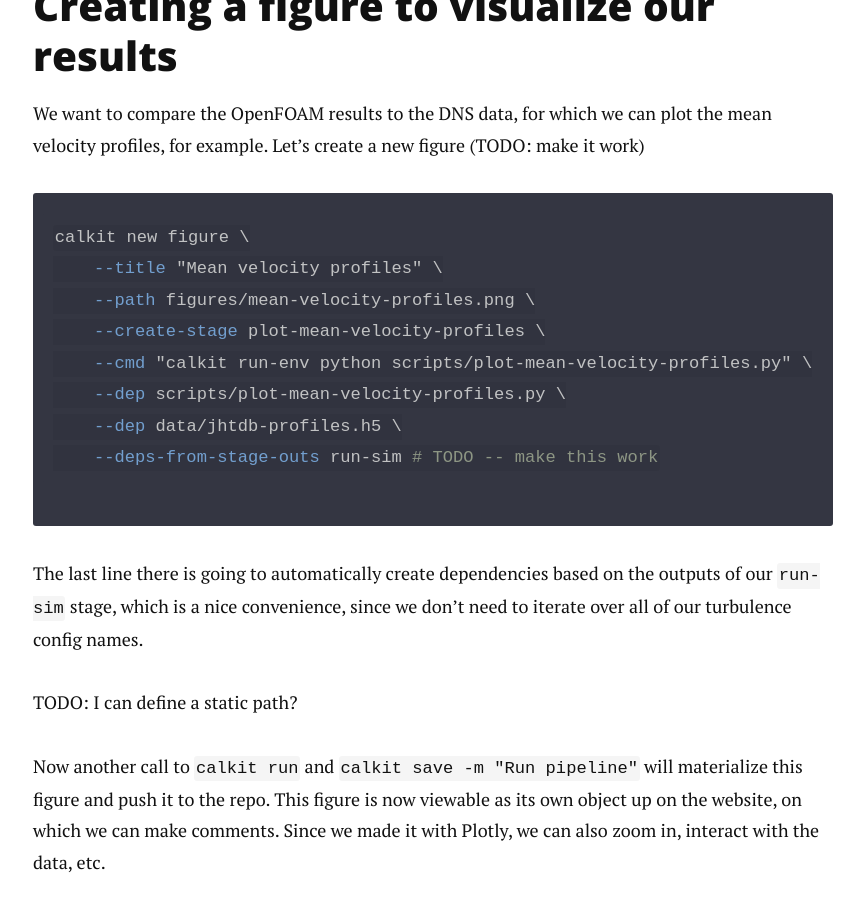
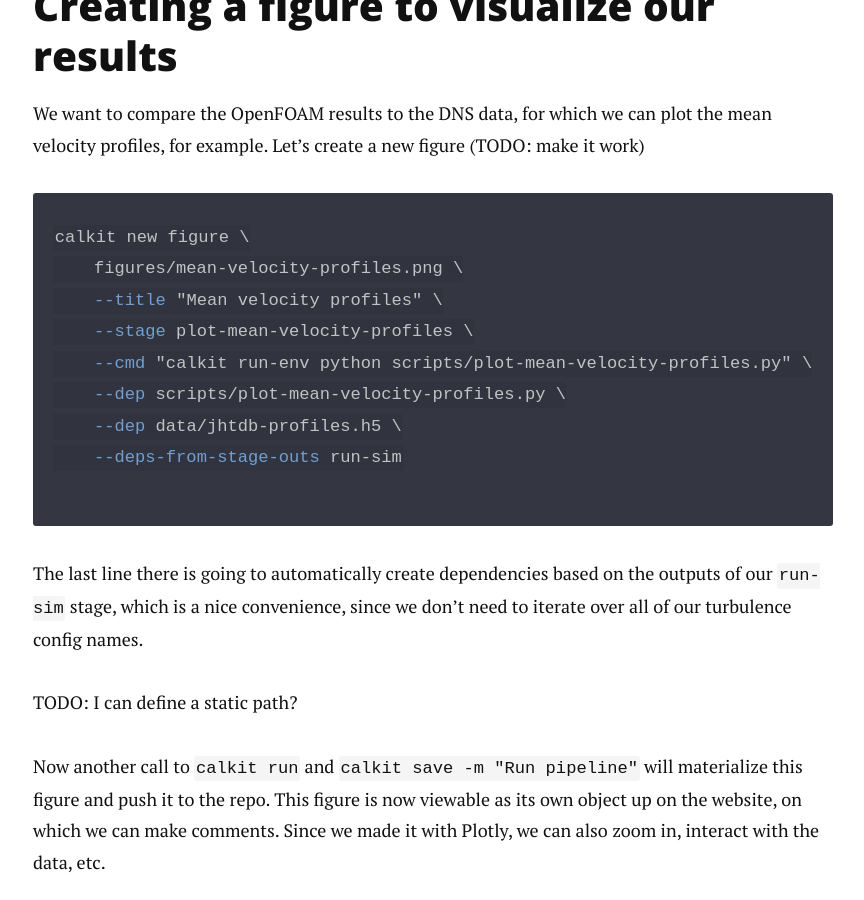
Before and after one commit to petebachant/petebachant.github.io, a Jekyll site: the page built from _posts/2024-10-15-reproducible-openfoam.markdown, in a window 1280 px wide and 900 px high, scrolled down 6929 px. Shown: the whole window, without its empty margins (207-1071 px from the left). Built offline with Jekyll 4.4.1, drawn with Linux system fonts in a browser that asks for light colours; nearby versions of some CDN libraries; formulas are drawn with MathJax 3; comment, search, counter and statistics services are not loaded; some of the changed text lies outside the part shown.

Commit message:
Update commands

````diff
--- a/_posts/2024-10-15-reproducible-openfoam.markdown
+++ b/_posts/2024-10-15-reproducible-openfoam.markdown
@@ -194,7 +194,7 @@
 If we set this up properly, DVC will be smart enough to cache the results
 and not rerun simulations when they don't need to be rerun.
 
-We create this with (TODO: make this work)
+We can create this with:
 
 ```sh
 calkit new foreach-stage \
@@ -241,13 +241,13 @@
 
 ```sh
 calkit new figure \
+    figures/mean-velocity-profiles.png \
     --title "Mean velocity profiles" \
-    --path figures/mean-velocity-profiles.png \
-    --create-stage plot-mean-velocity-profiles \
+    --stage plot-mean-velocity-profiles \
     --cmd "calkit run-env python scripts/plot-mean-velocity-profiles.py" \
     --dep scripts/plot-mean-velocity-profiles.py \
     --dep data/jhtdb-profiles.h5 \
-    --deps-from-stage-outs run-sim # TODO -- make this work
+    --deps-from-stage-outs run-sim
 ```
 
 The last line there is going to automatically create dependencies based on
````
